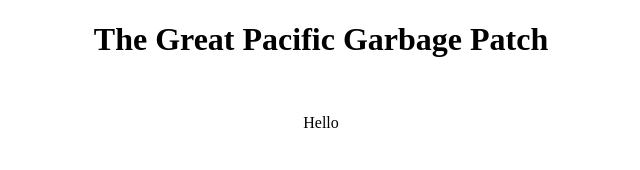
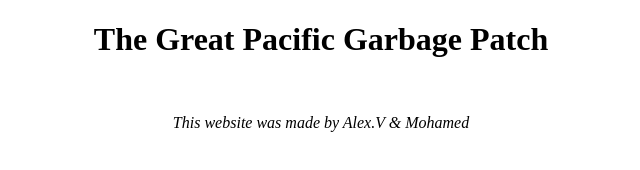
Before and after one commit to html-css-js23/restarted-shop, a plain HTML site: page plastic-pollution/index.html in a window 1280 px wide. Shown: the whole page, without its empty margins (319-959 px from the left). Drawn offline with Linux system fonts and the light colour scheme.

Commit message:
Update index.html

```diff
--- a/plastic-pollution/index.html
+++ b/plastic-pollution/index.html
@@ -6,7 +6,7 @@
   <body>
     <h1 class="center">The Great Pacific Garbage Patch</h1>
     <br>
-    <p class="center">Hello</p>
+    <p class="center"><cite>This website was made by Alex.V & Mohamed</cite></p>
   </body>
 </html>
 <style>
```
